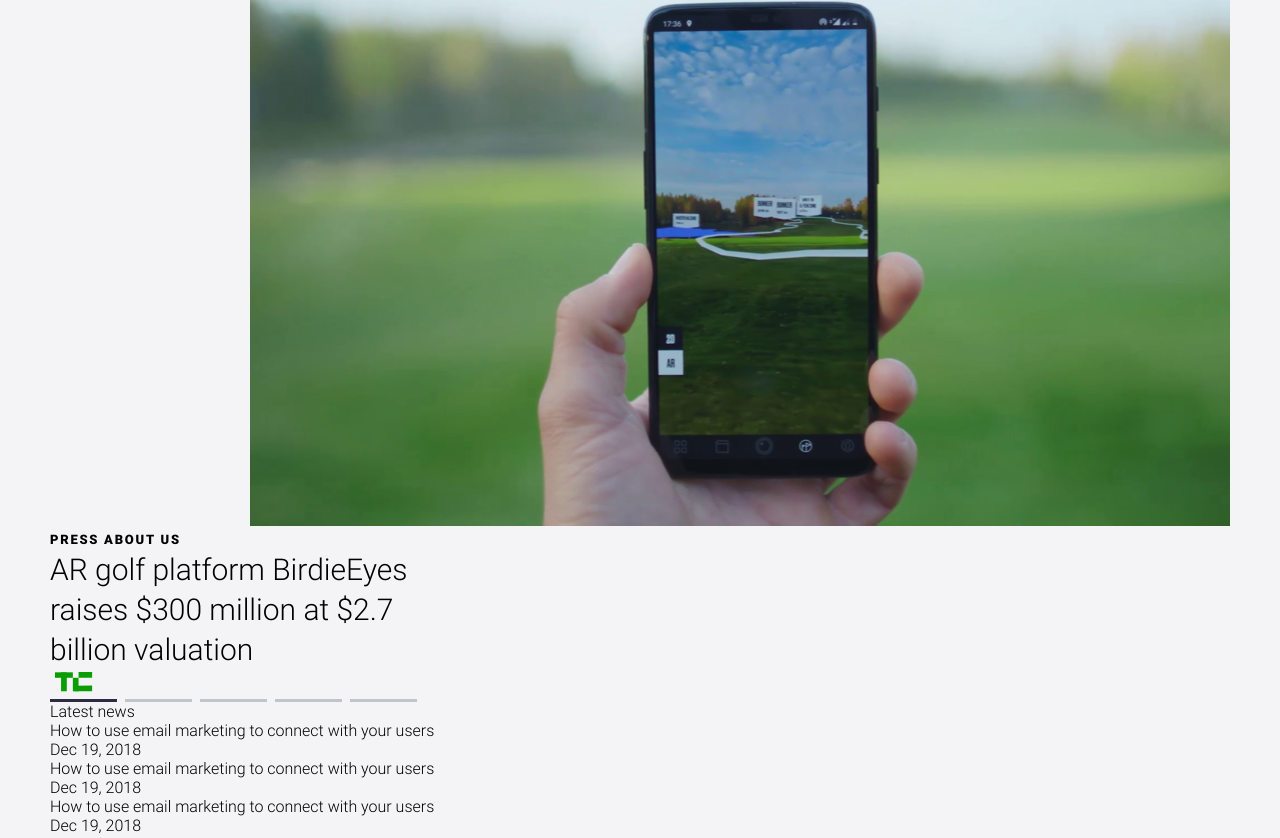
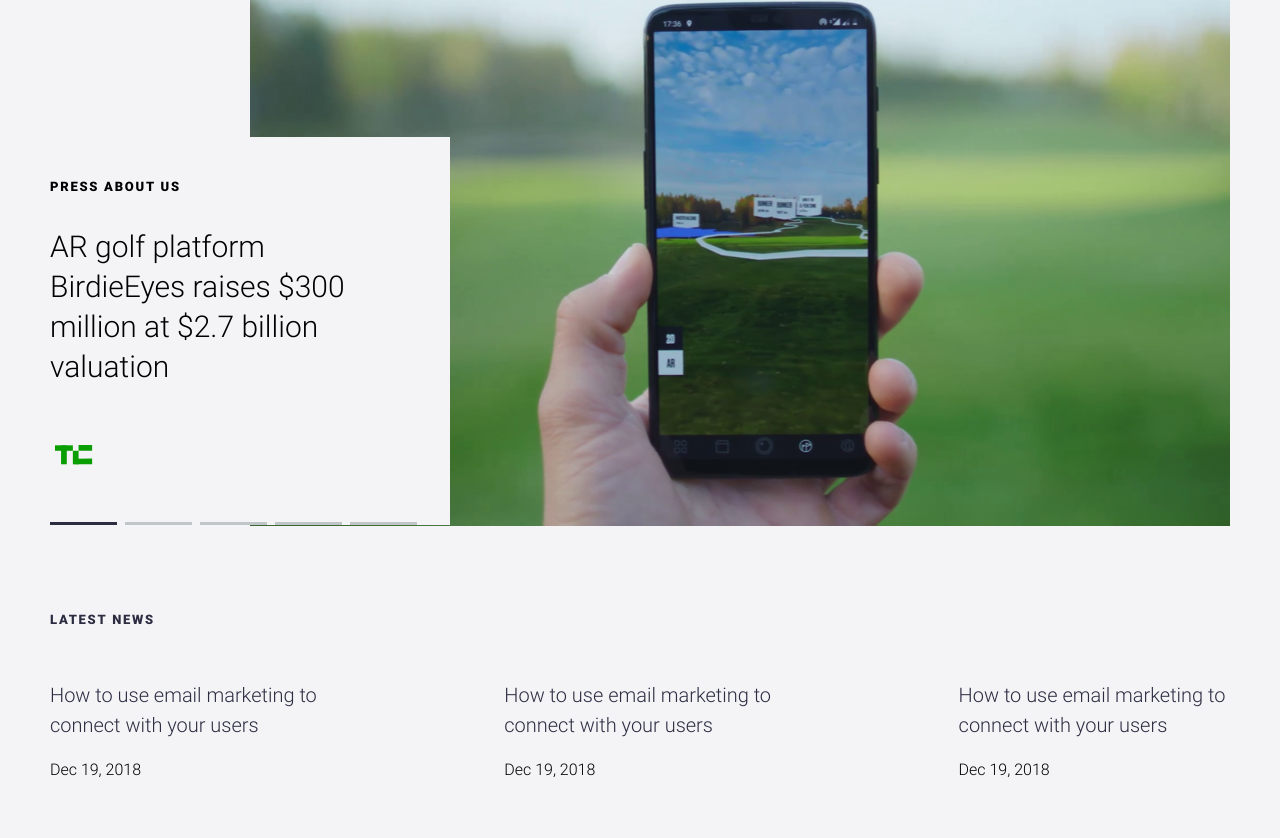
Before and after one commit to IrekYakupov/Fronbyte-home, a plain HTML site: page index.html in a window 1280 px wide. Shown: the part 5199-6037 px from the top of the page. Drawn offline with Linux system fonts and the light colour scheme.

Commit message:
finished rewriting block 5; added news block

```diff
--- a/index.html
+++ b/index.html
@@ -240,70 +240,32 @@
             <span class="b-slider__item"></span>
           </div>
         </div>
+      </section>
 
       <div class="b-news">
         <p class="b-news__name">Latest news</p>
 
         <div class="b-news__card">
-            <p class="b-news__headline">
+          <a class="b-news__link" href="javascript:void(0)"><p class="b-news__headline">
             How to use email marketing to connect with your users
-            </p>
+          </p></a>
           <p class="b-news__date">Dec 19, 2018</p>
         </div>
 
         <div class="b-news__card">
-            <p class="b-news__headline">
+          <a class="b-news__link" href="javascript:void(0)"><p class="b-news__headline">
             How to use email marketing to connect with your users
-            </p>
+          </p></a>
           <p class="b-news__date">Dec 19, 2018</p>
         </div>
 
         <div class="b-news__card">
-            <p class="b-news__headline">
+          <a class="b-news__link" href="javascript:void(0)"><p class="b-news__headline">
             How to use email marketing to connect with your users
-            </p>
+          </p></a>
           <p class="b-news__date">Dec 19, 2018</p>
         </div>
       </div>
-      </section>
-      <!-- <div class="b-inside__header">Inside Frontbyte</div>
-      <div class="b-inside__concept">
-        We change the way businesses and industries operate.
-      </div>
-
-      <div class="b-inside">
-        <section class="wrap">
-            <img class="b-inside__img" src="/img/inside-press.png" alt="" />
-            <div class="b-sticker b-sticker--inside">
-              <p class="b-sticker__name b-sticker__name--inside">Press about us</p>
-              <p class="b-sticker__discription b-sticker__discription--inside">
-                AR golf platform BirdieEyes raises $300 million at $2.7 billion
-                valuation
-              </p>
-              <img class="b-inside__svg" src="/img/img-tc.svg" alt="" />
-
-              <div class="b-slider">
-                <span class="b-slider__item b-slider__item--selected"></span>
-                <span class="b-slider__item"></span>
-                <span class="b-slider__item"></span>
-                <span class="b-slider__item"></span>
-                <span class="b-slider__item"></span>
-              </div>
-            </div>
-        </section>
-
-
-        <div class="news">
-          <p class="news__name">Latest news</p>
-          <div class="news__discription">
-            <p class="news-headline">
-              How to use email marketing to connect with your users
-            </p>
-            <p class="news-date">Dec 19, 2018</p>
-          </div>
-        </div>
-
-      </div> -->
     </div>
 
     <div class="b-container">
--- a/style.css
+++ b/style.css
@@ -343,15 +343,14 @@ body {
   color: #2d2d42;
 }
 
-/* .b-inside {
+.b-inside {
   position: relative;
-} */
+  margin-bottom: 80px;
+}
 
 .b-sticker__name--our-name {
   padding: 40px 40px 50px;
 }
-
-/* начинается блок инсайд */
 
 .b-inside__header {
   font-size: 60px;
@@ -373,28 +372,16 @@ body {
   margin-left: 200px;
 }
 
-.b-sticker--inside {
-  width: 400px;
-  bottom: 59px;
-  background-color: #f4f4f7;
-}
-
-.b-sticker__name--inside {
-  padding: 40px 100px 30px 0;
-}
-
-.b-sticker__discription--inside {
-  padding: 0 60px 55px 0;
-}
-
 .b-slider {
   width: 400px;
   background-color: #f4f4f7;
+  position: absolute;
+  bottom: 5px;
 }
 
 .b-slider__name {
   text-transform: uppercase;
-  /* padding: 40px; */
+  padding: 40px 100px 30px 0;
   font-size: 13px;
   font-weight: 900;
   line-height: 1.54;
@@ -404,18 +391,17 @@ body {
 .b-slider__discription {
   font-size: 30px;
   line-height: 1.33;
-  /* padding: 0 40px; */
+  padding: 0 60px 55px 0;
 }
 
 .b-slider__logo {
   width: 50px;
   height: 26px;
+  margin-bottom: 50px;
 }
 
 .b-slider__slide {
   display: flex;
-  /* position: absolute; */
-  /* bottom: 1%; */
 }
 
 .b-slider__item {
@@ -435,7 +421,43 @@ body {
   background-color: #2d2d42;
 }
 
-/* заканчивается блок инсайд */
+.b-news {
+  display: flex;
+  flex-wrap: wrap;
+  justify-content: space-between;
+}
+
+.b-news__name {
+  width: 100%;
+  margin-bottom: 50px;
+  text-transform: uppercase;
+  font-size: 13px;
+  font-weight: 900;
+  line-height: 1.54;
+  letter-spacing: 1.73px;
+  color: #2d2d42;
+}
+
+.b-news__card {
+  width: 23%;
+}
+
+.b-news__link {
+  text-decoration: none;
+}
+
+.b-news__link:hover {
+  text-decoration: underline;
+  color: #2d2d42;
+}
+
+
+.b-news__headline {
+  margin-bottom: 20px;
+  font-size: 20px;
+  line-height: 1.5;
+  color: #2d2d42;
+}
 
 .b-footer {
   background-color: #000000;
```
Lines whose indentation alone changed are shown as unchanged.
